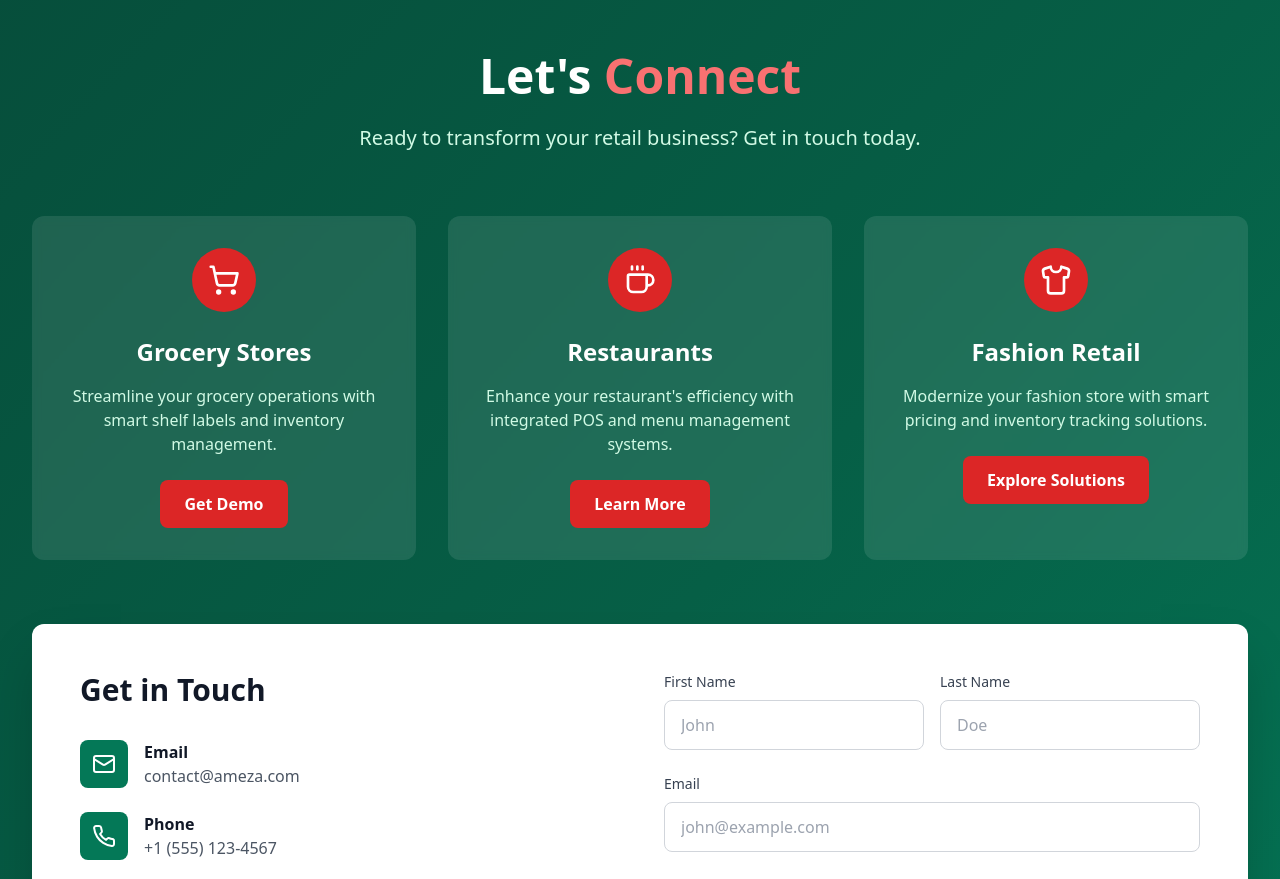
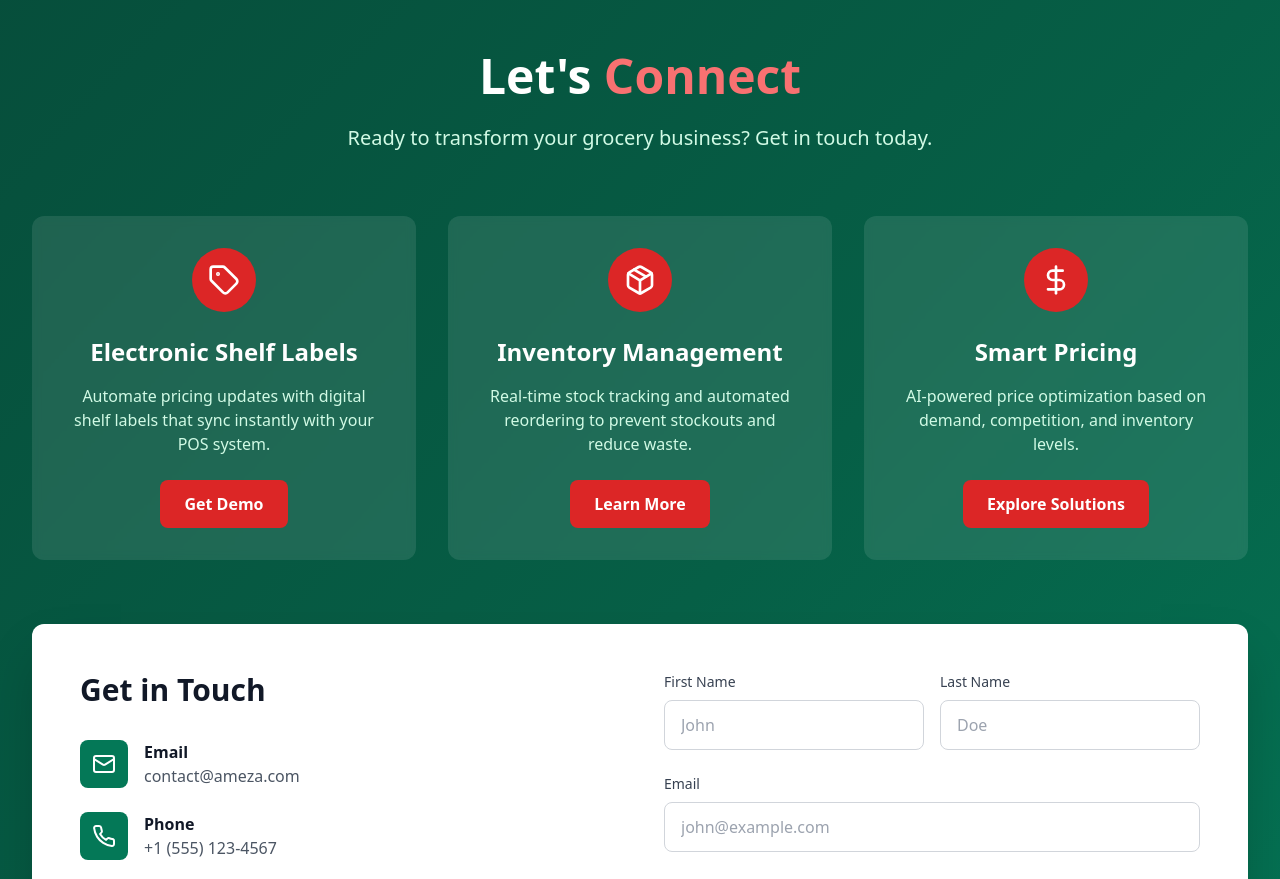
Before and after one commit to Ameza-Smart-Retail-Solutions/website, a React (Vite) app: page / in a window 1280 px wide. Shown: the part 2540-3419 px from the top of the page. Built offline with nearby package versions, Linux system fonts and the light colour scheme.

Commit message:
Refactor: Focus on grocery store solutions
Updated the Contact section to highlight grocery store solutions, including electronic shelf labels, inventory management, and smart price suggestions.

```diff
--- a/src/components/Contact.tsx
+++ b/src/components/Contact.tsx
@@ -1,6 +1,6 @@
 
 import React from 'react';
-import { Mail, Phone, MapPin, ShoppingCart, Coffee, Shirt } from 'lucide-react';
+import { Mail, Phone, MapPin, Tag, Package, DollarSign } from 'lucide-react';
 
 const Contact = () => {
   return (
@@ -11,18 +11,18 @@ const Contact = () => {
             Let's <span className="text-red-400">Connect</span>
           </h2>
           <p className="text-xl text-emerald-100 max-w-3xl mx-auto">
-            Ready to transform your retail business? Get in touch today.
+            Ready to transform your grocery business? Get in touch today.
           </p>
         </div>
 
         <div className="grid lg:grid-cols-3 gap-8 mb-16">
           <div className="bg-white/10 backdrop-blur-sm rounded-xl p-8 text-center">
             <div className="bg-red-600 w-16 h-16 rounded-full flex items-center justify-center mx-auto mb-6">
-              <ShoppingCart className="text-white" size={32} />
+              <Tag className="text-white" size={32} />
             </div>
-            <h3 className="text-2xl font-bold text-white mb-4">Grocery Stores</h3>
+            <h3 className="text-2xl font-bold text-white mb-4">Electronic Shelf Labels</h3>
             <p className="text-emerald-100 mb-6">
-              Streamline your grocery operations with smart shelf labels and inventory management.
+              Automate pricing updates with digital shelf labels that sync instantly with your POS system.
             </p>
             <button className="bg-red-600 hover:bg-red-700 text-white px-6 py-3 rounded-lg font-semibold transition-colors">
               Get Demo
@@ -31,11 +31,11 @@ const Contact = () => {
 
           <div className="bg-white/10 backdrop-blur-sm rounded-xl p-8 text-center">
             <div className="bg-red-600 w-16 h-16 rounded-full flex items-center justify-center mx-auto mb-6">
-              <Coffee className="text-white" size={32} />
+              <Package className="text-white" size={32} />
             </div>
-            <h3 className="text-2xl font-bold text-white mb-4">Restaurants</h3>
+            <h3 className="text-2xl font-bold text-white mb-4">Inventory Management</h3>
             <p className="text-emerald-100 mb-6">
-              Enhance your restaurant's efficiency with integrated POS and menu management systems.
+              Real-time stock tracking and automated reordering to prevent stockouts and reduce waste.
             </p>
             <button className="bg-red-600 hover:bg-red-700 text-white px-6 py-3 rounded-lg font-semibold transition-colors">
               Learn More
@@ -44,11 +44,11 @@ const Contact = () => {
 
           <div className="bg-white/10 backdrop-blur-sm rounded-xl p-8 text-center">
             <div className="bg-red-600 w-16 h-16 rounded-full flex items-center justify-center mx-auto mb-6">
-              <Shirt className="text-white" size={32} />
+              <DollarSign className="text-white" size={32} />
             </div>
-            <h3 className="text-2xl font-bold text-white mb-4">Fashion Retail</h3>
+            <h3 className="text-2xl font-bold text-white mb-4">Smart Pricing</h3>
             <p className="text-emerald-100 mb-6">
-              Modernize your fashion store with smart pricing and inventory tracking solutions.
+              AI-powered price optimization based on demand, competition, and inventory levels.
             </p>
             <button className="bg-red-600 hover:bg-red-700 text-white px-6 py-3 rounded-lg font-semibold transition-colors">
               Explore Solutions
```
